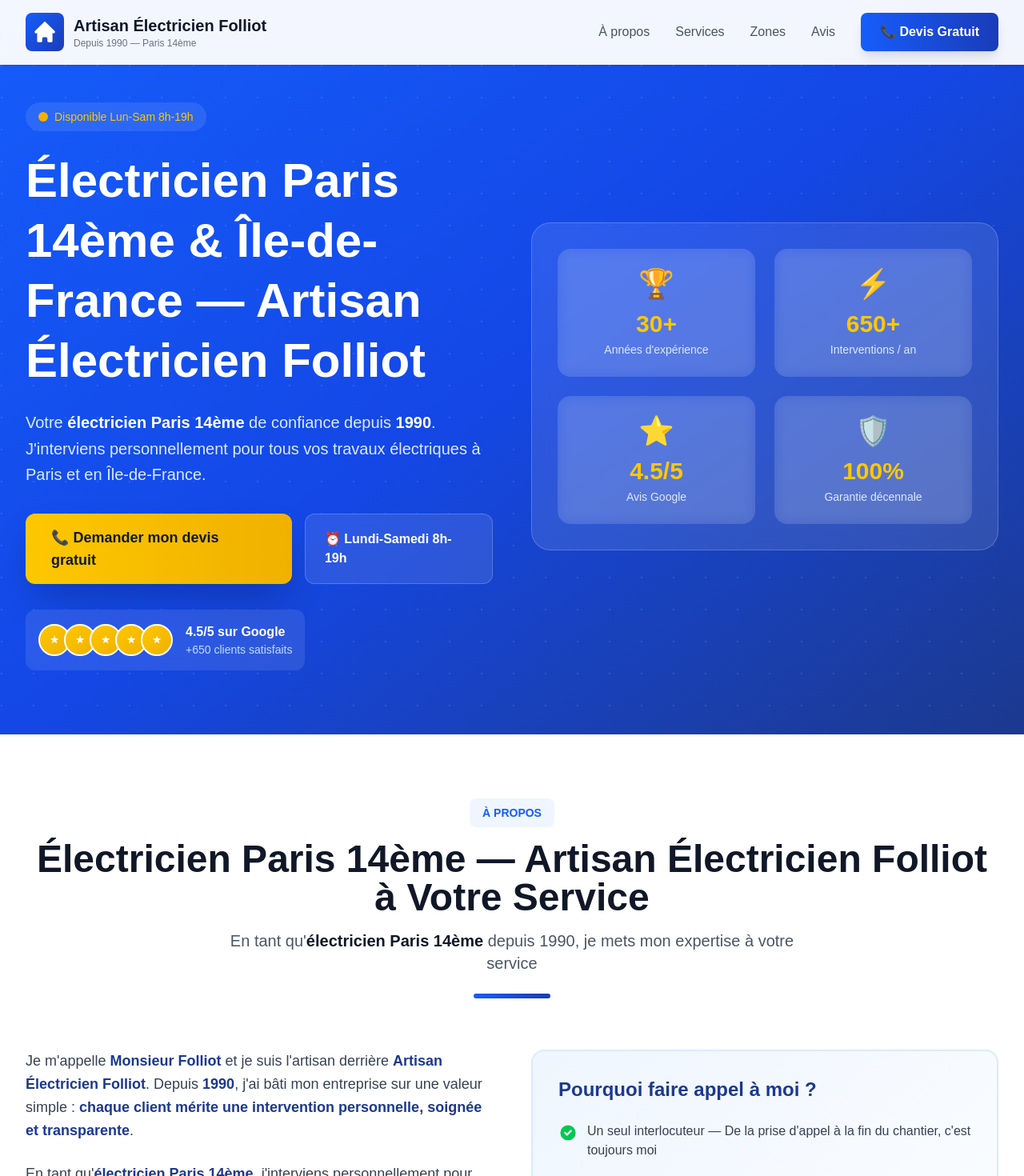
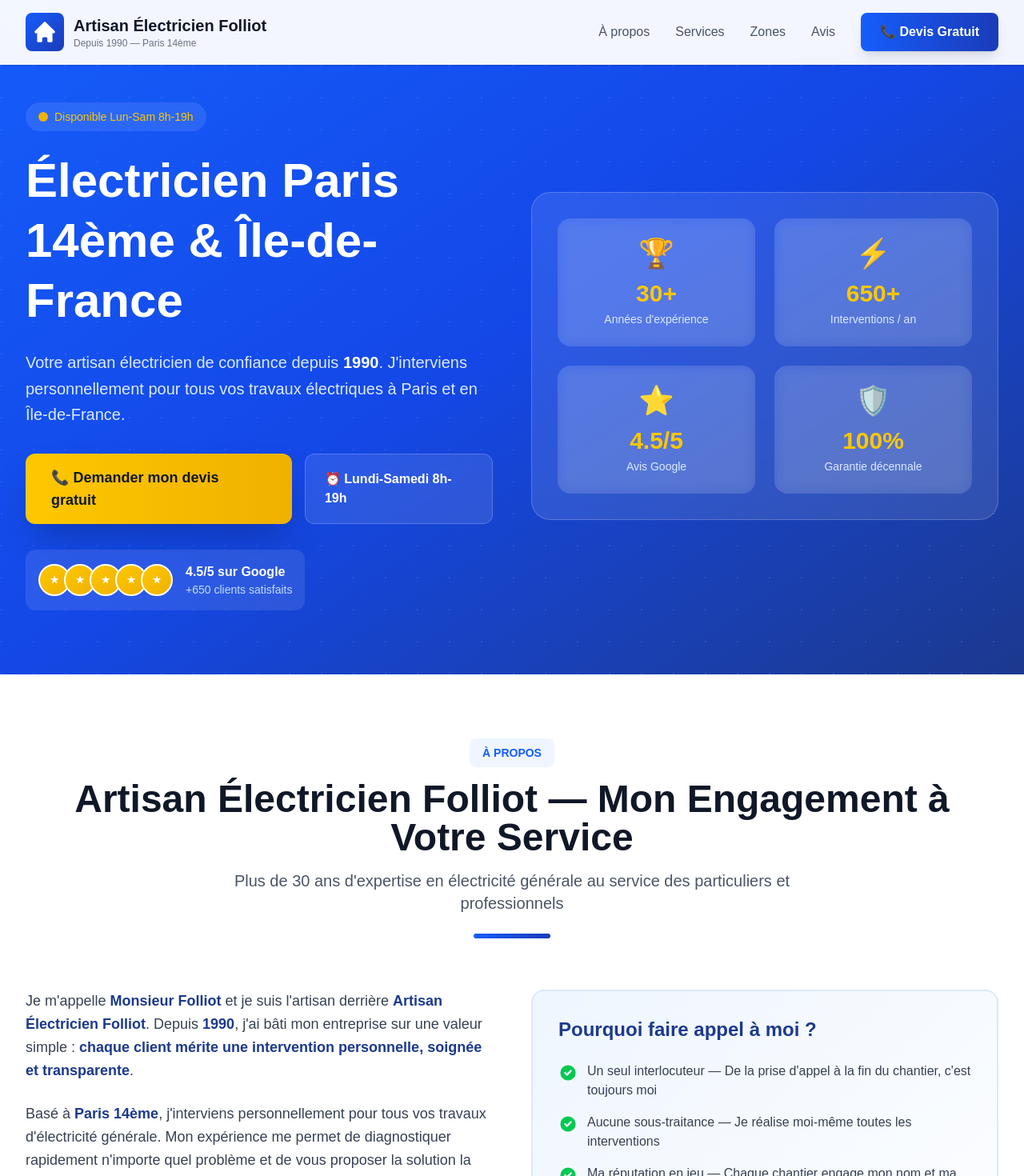
Before and after one commit to alvisebalistreri-web/artisan-folliot-preview, a Next.js app: page / in a window 1280 px wide. Shown: the top 1470 px of the page at 80% size. Built offline with nearby package versions, Linux system fonts and the light colour scheme.

Commit message:
SEO naturel: Suppression keyword stuffing - contenu lisible et optimisé

```diff
--- a/app/page.tsx
+++ b/app/page.tsx
@@ -56,11 +56,11 @@ export default function Home() {
               </div>
 
               <h1 className="text-4xl sm:text-5xl lg:text-6xl font-black leading-tight mb-6">
-                Électricien Paris 14ème & Île-de-France — Artisan Électricien Folliot
+                Électricien Paris 14ème & Île-de-France
               </h1>
 
               <p className="text-xl text-blue-100 mb-8 leading-relaxed">
-                Votre <strong className="text-white font-semibold">électricien Paris 14ème</strong> de confiance depuis <strong className="text-white font-semibold">1990</strong>. J'interviens personnellement pour tous vos travaux électriques à Paris et en Île-de-France.
+                Votre artisan électricien de confiance depuis <strong className="text-white font-semibold">1990</strong>. J'interviens personnellement pour tous vos travaux électriques à Paris et en Île-de-France.
               </p>
 
               <div className="flex flex-col sm:flex-row gap-4 mb-8">
@@ -117,10 +117,10 @@ export default function Home() {
           <div className="text-center mb-16">
             <div className="inline-block bg-blue-50 text-blue-600 px-4 py-2 rounded-lg font-semibold text-sm mb-4">À PROPOS</div>
             <h2 className="text-3xl sm:text-4xl lg:text-5xl font-bold text-gray-900 mb-4">
-              Électricien Paris 14ème — Artisan Électricien Folliot à Votre Service
+              Artisan Électricien Folliot — Mon Engagement à Votre Service
             </h2>
             <p className="text-xl text-gray-600 max-w-3xl mx-auto">
-              En tant qu'<strong className="text-gray-900">électricien Paris 14ème</strong> depuis 1990, je mets mon expertise à votre service
+              Plus de 30 ans d'expertise en électricité générale au service des particuliers et professionnels
             </p>
             <div className="w-24 h-1.5 bg-gradient-to-r from-blue-600 to-blue-800 mx-auto rounded-full mt-6"></div>
           </div>
@@ -132,7 +132,7 @@ export default function Home() {
                 Je m'appelle <strong className="text-blue-900 font-semibold">Monsieur Folliot</strong> et je suis l'artisan derrière <strong className="text-blue-900 font-semibold">Artisan Électricien Folliot</strong>. Depuis <strong className="text-blue-900 font-semibold">1990</strong>, j'ai bâti mon entreprise sur une valeur simple : <strong className="text-blue-900 font-semibold">chaque client mérite une intervention personnelle, soignée et transparente</strong>.
               </p>
               <p className="text-lg text-gray-700 mb-6 leading-relaxed">
-                En tant qu'<strong className="text-blue-900 font-semibold">électricien Paris 14ème</strong>, j'interviens personnellement pour tous vos travaux d'électricité générale. Mon expertise d'<strong className="text-blue-900 font-semibold">électricien Paris 14ème</strong> me permet de diagnostiquer rapidement n'importe quel problème électrique et de vous proposer la solution la plus adaptée à votre budget.
+                Basé à <strong className="text-blue-900 font-semibold">Paris 14ème</strong>, j'interviens personnellement pour tous vos travaux d'électricité générale. Mon expérience me permet de diagnostiquer rapidement n'importe quel problème et de vous proposer la solution la plus adaptée à votre budget.
               </p>
 
               <h3 className="text-2xl font-bold text-gray-900 mb-4">Mon histoire</h3>
@@ -234,10 +234,10 @@ export default function Home() {
           <div className="text-center mb-16">
             <div className="inline-block bg-blue-50 text-blue-600 px-4 py-2 rounded-lg font-semibold text-sm mb-4">MES SERVICES</div>
             <h2 className="text-3xl sm:text-4xl lg:text-5xl font-bold text-gray-900 mb-4">
-              Électricien Paris 14ème — Mes Services d'Électricité Générale
+              Mes Services d'Électricité Générale
             </h2>
             <p className="text-xl text-gray-600 max-w-3xl mx-auto">
-              En tant qu'<strong className="text-gray-900">électricien Paris 14ème</strong>, je vous propose une gamme complète de services électriques
+              Une gamme complète de prestations pour particuliers et professionnels, dans le respect des normes NFC 15-100
             </p>
             <div className="w-24 h-1.5 bg-gradient-to-r from-blue-600 to-blue-800 mx-auto rounded-full mt-6"></div>
           </div>
@@ -340,7 +340,7 @@ export default function Home() {
                 <div className="relative h-56 overflow-hidden">
                   <img
                     src={service.image}
-                    alt={`Électricien Paris 14ème - ${service.title} - Artisan Électricien Folliot`}
+                    alt={service.title}
                     className="w-full h-full object-cover"
                   />
                 </div>
@@ -389,10 +389,10 @@ export default function Home() {
           <div className="text-center mb-16">
             <div className="inline-block bg-blue-50 text-blue-600 px-4 py-2 rounded-lg font-semibold text-sm mb-4">POURQUOI ME CHOISIR</div>
             <h2 className="text-3xl sm:text-4xl lg:text-5xl font-bold text-gray-900 mb-4">
-              Pourquoi Choisir Votre Électricien Paris 14ème ?
+              Pourquoi Choisir Artisan Électricien Folliot ?
             </h2>
             <p className="text-xl text-gray-600 max-w-3xl mx-auto">
-              Choisir le bon <strong className="text-gray-900">électricien Paris 14ème</strong> est crucial pour la sécurité et la durabilité de votre installation
+              Choisir le bon électricien est crucial pour la sécurité et la durabilité de votre installation électrique
             </p>
             <div className="w-24 h-1.5 bg-gradient-to-r from-blue-600 to-blue-800 mx-auto rounded-full mt-6"></div>
           </div>
@@ -519,10 +519,10 @@ export default function Home() {
           <div className="text-center mb-16">
             <div className="inline-block bg-blue-50 text-blue-600 px-4 py-2 rounded-lg font-semibold text-sm mb-4">ZONES D'INTERVENTION</div>
             <h2 className="text-3xl sm:text-4xl lg:text-5xl font-bold text-gray-900 mb-4">
-              Électricien Paris 14ème — Mes Zones d'Intervention en Île-de-France
+              Mes Zones d'Intervention en Île-de-France
             </h2>
             <p className="text-xl text-gray-600 max-w-3xl mx-auto">
-              En tant qu'<strong className="text-gray-900">électricien Paris 14ème</strong>, j'interviens personnellement sur devis sur l'ensemble de l'Île-de-France
+              J'interviens personnellement sur devis sur Paris et toute l'Île-de-France (75, 92, 94)
             </p>
             <div className="w-24 h-1.5 bg-gradient-to-r from-blue-600 to-blue-800 mx-auto rounded-full mt-6"></div>
           </div>
```
